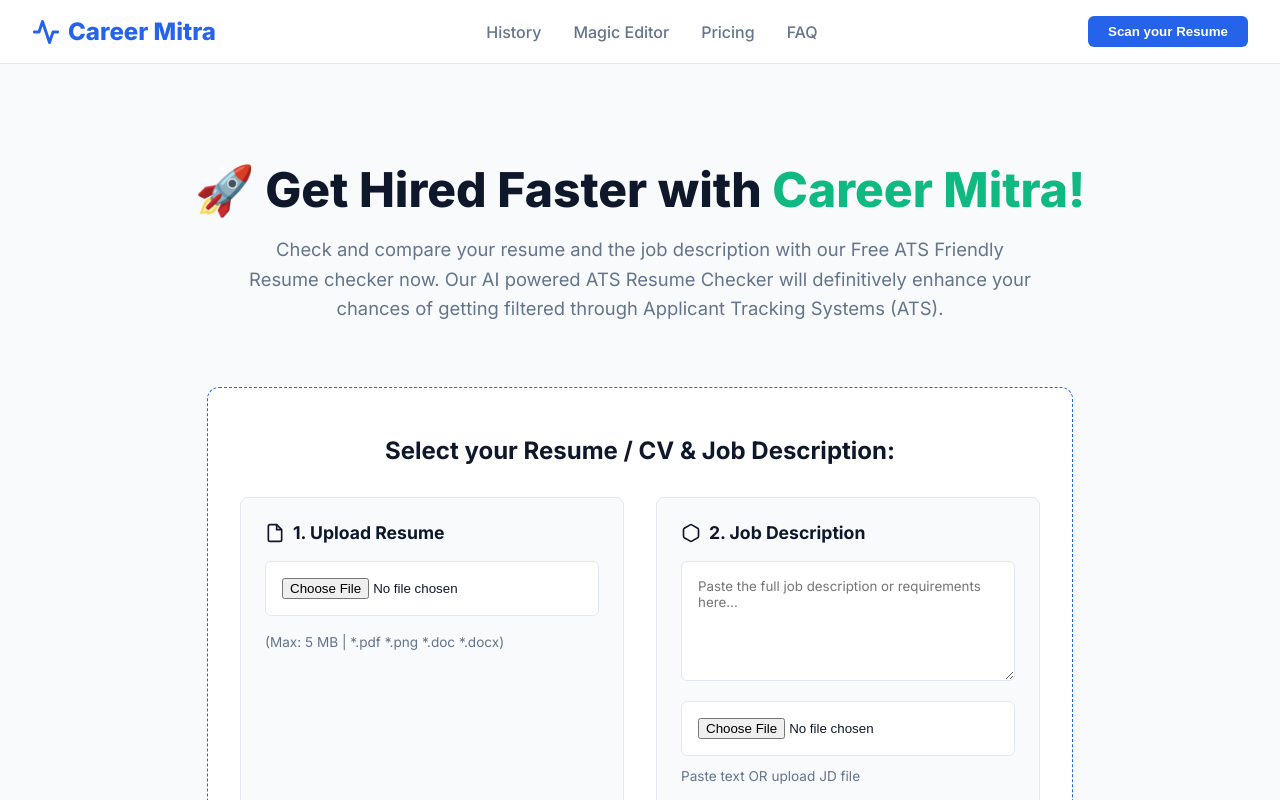
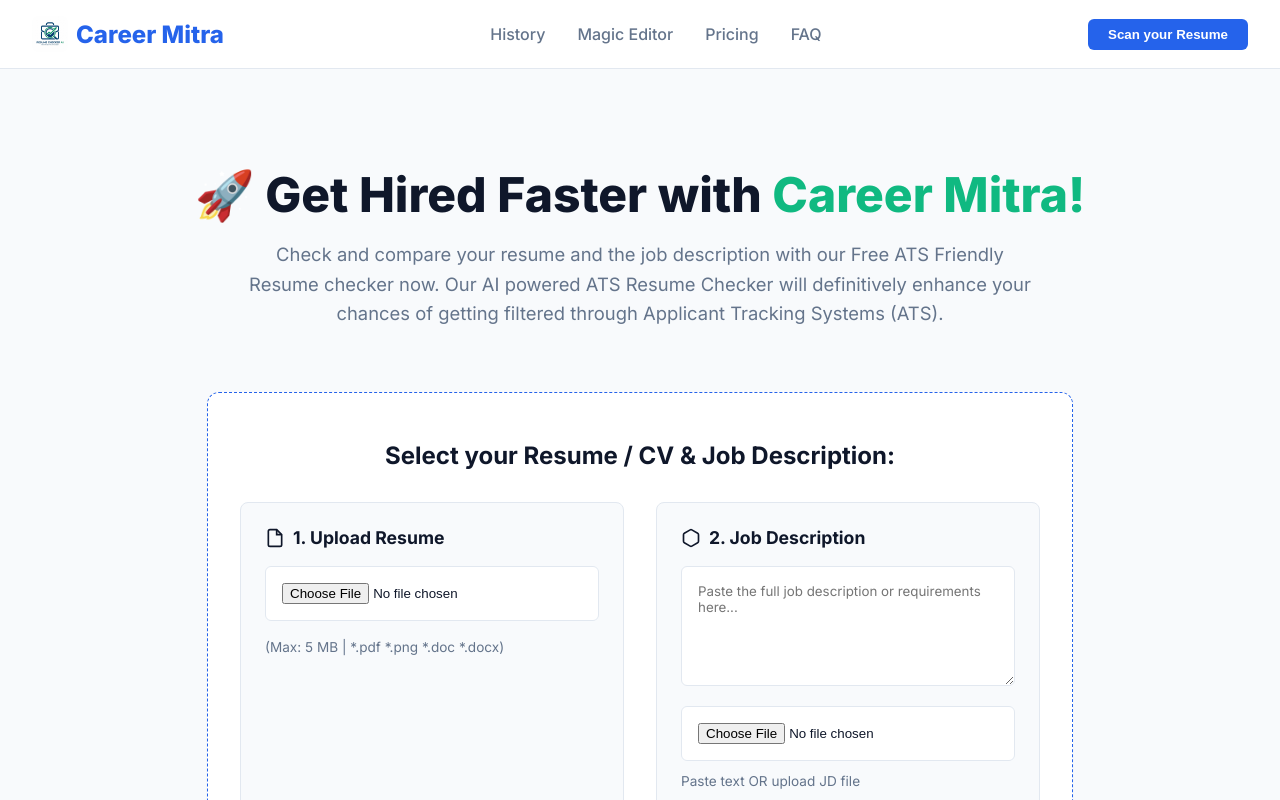
Before and after one commit to t00fan01/Ai-for-impact, a React app in the folder frontend/: page / in a window 1280 px wide. Shown: the top 800 px of the page. Built offline with nearby package versions, Linux system fonts and the light colour scheme; the HTML template or start-up script is replaced by a standard one.

Commit message:
feat: add custom generated app logo

```diff
--- a/frontend/src/App.jsx
+++ b/frontend/src/App.jsx
@@ -76,7 +76,7 @@
     <>
       <nav className="navbar">
         <div className="logo" onClick={() => { setResults(null); setShowHistory(false); window.scrollTo({top: 0, behavior: 'smooth'}); }} style={{cursor: 'pointer'}}>
-          <svg width="28" height="28" viewBox="0 0 24 24" fill="none" stroke="currentColor" strokeWidth="2.5" strokeLinecap="round" strokeLinejoin="round"><path d="M22 12h-4l-3 9L9 3l-3 9H2"></path></svg>
+          <img src="/logo.png" alt="Career Mitra Logo" style={{height: '36px', width: '36px', objectFit: 'contain', borderRadius: '8px'}} />
           Career Mitra
         </div>
         <div className="nav-links">
```
Also changed, not shown: frontend/public/logo.png (added).
